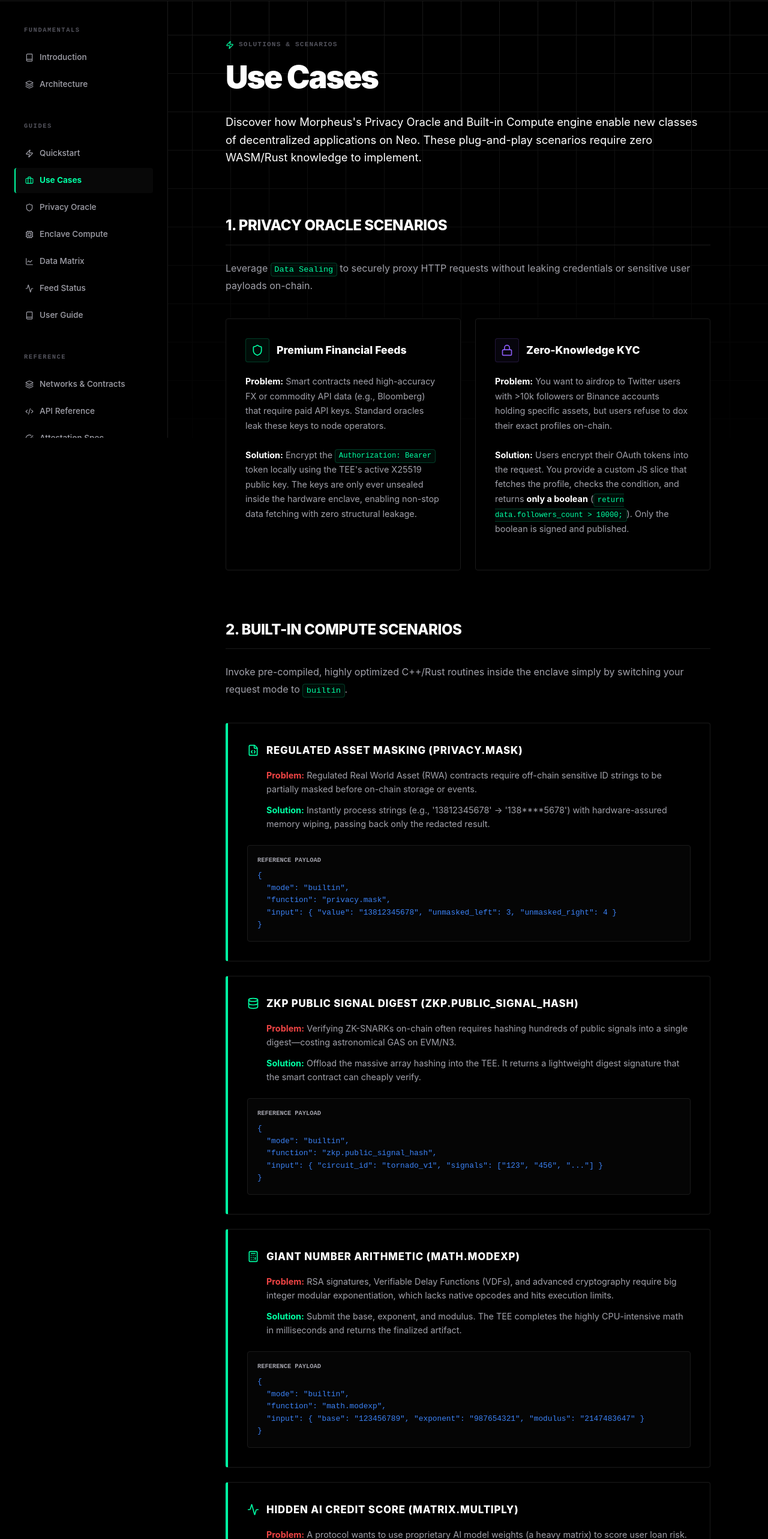
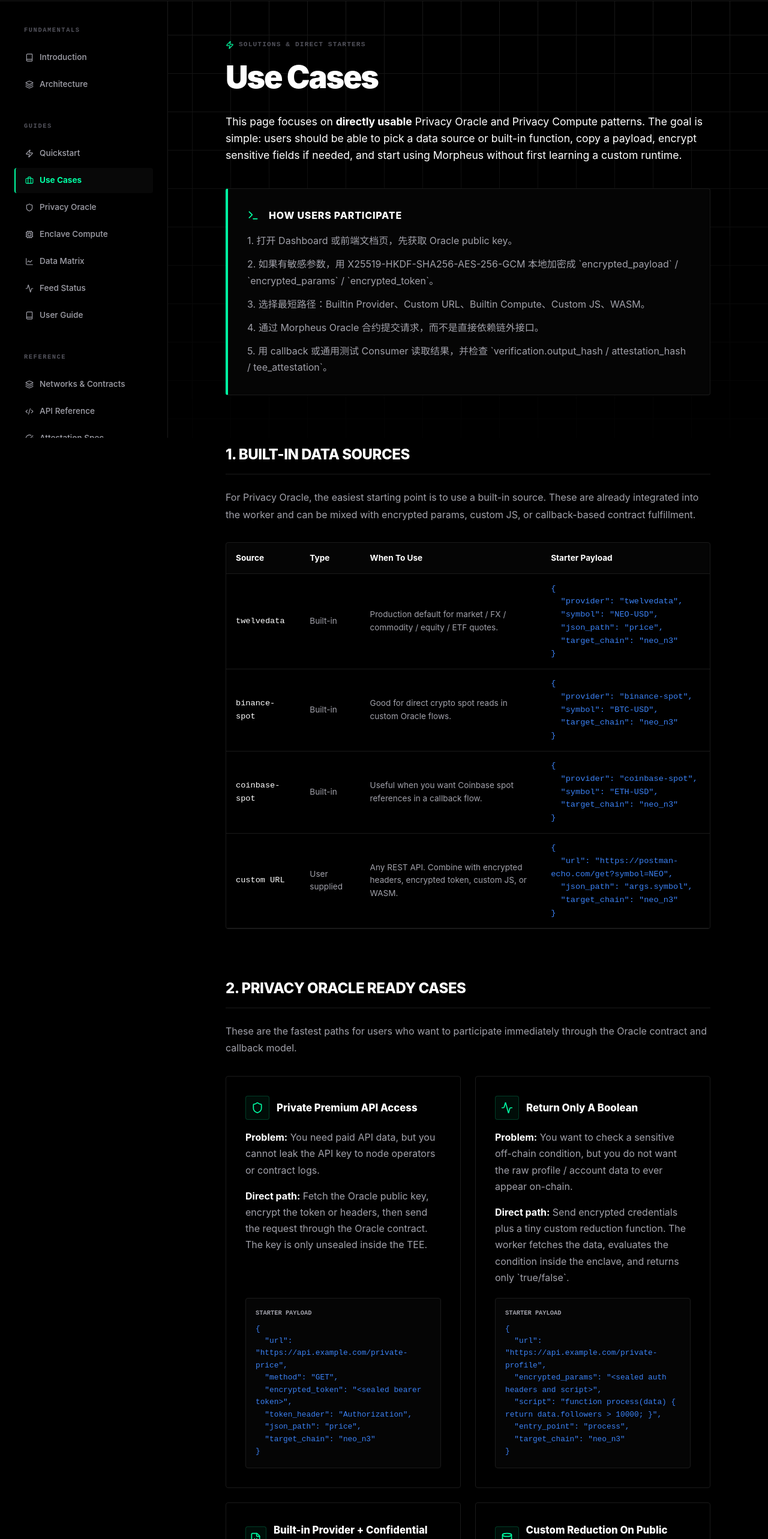
Before and after one commit to r3e-network/neo-morpheus-oracle, a Next.js app in the folder apps/web/: page /docs/use-cases in a window 1280 px wide. Shown: the part 70-2636 px from the top of the page at 60% size. Built offline with nearby package versions, Linux system fonts and the light colour scheme; no server answers.

Commit message:
Expand privacy oracle and compute use cases

```diff
--- a/apps/web/app/docs/use-cases/page.tsx
+++ b/apps/web/app/docs/use-cases/page.tsx
@@ -1,128 +1,328 @@
 "use client";
 
-import { Shield, Lock, Zap, FileCode, Database, Calculator, Activity } from "lucide-react";
+import { Shield, Lock, Zap, FileCode, Database, Calculator, Activity, Terminal, Globe } from "lucide-react";
+
+const oracleProviders = [
+  {
+    name: "twelvedata",
+    kind: "Built-in",
+    note: "Production default for market / FX / commodity / equity / ETF quotes.",
+    example: {
+      provider: "twelvedata",
+      symbol: "NEO-USD",
+      json_path: "price",
+      target_chain: "neo_n3",
+    },
+  },
+  {
+    name: "binance-spot",
+    kind: "Built-in",
+    note: "Good for direct crypto spot reads in custom Oracle flows.",
+    example: {
+      provider: "binance-spot",
+      symbol: "BTC-USD",
+      target_chain: "neo_n3",
+    },
+  },
+  {
+    name: "coinbase-spot",
+    kind: "Built-in",
+    note: "Useful when you want Coinbase spot references in a callback flow.",
+    example: {
+      provider: "coinbase-spot",
+      symbol: "ETH-USD",
+      target_chain: "neo_n3",
+    },
+  },
+  {
+    name: "custom URL",
+    kind: "User supplied",
+    note: "Any REST API. Combine with encrypted headers, encrypted token, custom JS, or WASM.",
+    example: {
+      url: "https://postman-echo.com/get?symbol=NEO",
+      json_path: "args.symbol",
+      target_chain: "neo_n3",
+    },
+  },
+];
+
+const oracleScenarios = [
+  {
+    icon: Shield,
+    title: "Private Premium API Access",
+    problem: "You need paid API data, but you cannot leak the API key to node operators or contract logs.",
+    solution: "Fetch the Oracle public key, encrypt the token or headers, then send the request through the Oracle contract. The key is only unsealed inside the TEE.",
+    payload: `{
+  "url": "https://api.example.com/private-price",
+  "method": "GET",
+  "encrypted_token": "<sealed bearer token>",
+  "token_header": "Authorization",
+  "json_path": "price",
+  "target_chain": "neo_n3"
+}`,
+  },
+  {
+    icon: Activity,
+    title: "Return Only A Boolean",
+    problem: "You want to check a sensitive off-chain condition, but you do not want the raw profile / account data to ever appear on-chain.",
+    solution: "Send encrypted credentials plus a tiny custom reduction function. The worker fetches the data, evaluates the condition inside the enclave, and returns only `true/false`.",
+    payload: `{
+  "url": "https://api.example.com/private-profile",
+  "encrypted_params": "<sealed auth headers and script>",
+  "script": "function process(data) { return data.followers > 10000; }",
+  "entry_point": "process",
+  "target_chain": "neo_n3"
+}`,
+  },
+  {
+    icon: FileCode,
+    title: "Built-in Provider + Confidential Params",
+    problem: "You want the convenience of a built-in provider, but you still need to hide fields like `json_path`, provider params, or function name.",
+    solution: "Use `encrypted_payload` or `encrypted_params` to patch the request inside the TEE before the built-in provider call executes.",
+    payload: `{
+  "provider": "twelvedata",
+  "symbol": "BTC-USD",
+  "encrypted_payload": "<sealed { \\"json_path\\": \\"price\\", \\"target_chain\\": \\"neo_n3\\" }>"
+}`,
+  },
+  {
+    icon: Database,
+    title: "Custom Reduction On Public Data",
+    problem: "The upstream API is public, but you want a custom transformed output instead of forwarding the raw response.",
+    solution: "Use a normal Oracle request with custom JS or WASM to reduce the response into the exact scalar your contract wants.",
+    payload: `{
+  "provider": "twelvedata",
+  "symbol": "SOL-USD",
+  "script": "function process(data) { return Number(data.price) > 100; }",
+  "entry_point": "process",
+  "target_chain": "neo_n3"
+}`,
+  },
+];
+
+const builtinScenarios = [
+  {
+    icon: Lock,
+    title: "privacy.mask",
+    summary: "Mask sensitive strings before returning them.",
+    payload: `{
+  "mode": "builtin",
+  "function": "privacy.mask",
+  "input": { "value": "13812345678", "unmasked_left": 3, "unmasked_right": 4 },
+  "target_chain": "neo_n3"
+}`,
+  },
+  {
+    icon: Calculator,
+    title: "math.modexp",
+    summary: "Useful for big integer cryptography, RSA helpers, VDF-style workloads, and challenge-response math.",
+    payload: `{
+  "mode": "builtin",
+  "function": "math.modexp",
+  "input": { "base": "123456789", "exponent": "987654321", "modulus": "2147483647" },
+  "target_chain": "neo_n3"
+}`,
+  },
+  {
+    icon: Activity,
+    title: "vector.cosine_similarity",
+    summary: "Compare embeddings or user vectors without deploying your own script runtime.",
+    payload: `{
+  "mode": "builtin",
+  "function": "vector.cosine_similarity",
+  "input": { "left": [0.12, 0.91, 0.33], "right": [0.15, 0.87, 0.31] },
+  "target_chain": "neo_n3"
+}`,
+  },
+  {
+    icon: Database,
+    title: "zkp.public_signal_hash",
+    summary: "Hash large public-signal arrays off-chain and return one digest for cheap contract verification.",
+    payload: `{
+  "mode": "builtin",
+  "function": "zkp.public_signal_hash",
+  "input": { "circuit_id": "credit_v1", "signals": ["1", "2", "3"] },
+  "target_chain": "neo_n3"
+}`,
+  },
+  {
+    icon: Zap,
+    title: "fhe.noise_budget_estimate",
+    summary: "Plan FHE workloads before you commit to expensive proving or encrypted inference pipelines.",
+    payload: `{
+  "mode": "builtin",
+  "function": "fhe.noise_budget_estimate",
+  "input": { "multiplicative_depth": 4, "scale_bits": 40, "modulus_bits": 218 },
+  "target_chain": "neo_n3"
+}`,
+  },
+  {
+    icon: FileCode,
+    title: "hash.sha256 / hash.keccak256 / merkle.root",
+    summary: "Good for proof preprocessing, settlement digests, commitment schemes, and callback minimization.",
+    payload: `{
+  "mode": "builtin",
+  "function": "merkle.root",
+  "input": { "leaves": ["a", "b", "c"] },
+  "target_chain": "neo_n3"
+}`,
+  },
+];
+
+const participationFlow = [
+  "1. 打开 Dashboard 或前端文档页，先获取 Oracle public key。",
+  "2. 如果有敏感参数，用 X25519-HKDF-SHA256-AES-256-GCM 本地加密成 `encrypted_payload` / `encrypted_params` / `encrypted_token`。",
+  "3. 选择最短路径：Builtin Provider、Custom URL、Builtin Compute、Custom JS、WASM。",
+  "4. 通过 Morpheus Oracle 合约提交请求，而不是直接依赖链外接口。",
+  "5. 用 callback 或通用测试 Consumer 读取结果，并检查 `verification.output_hash / attestation_hash / tee_attestation`。",
+];
 
 export default function DocsUseCases() {
   return (
     <div className="fade-in">
       <div style={{ display: "flex", alignItems: "center", gap: "8px", marginBottom: "1rem" }}>
         <Zap size={14} color="var(--neo-green)" />
-        <span style={{ fontSize: '0.7rem', fontWeight: 800, color: 'var(--text-muted)', textTransform: 'uppercase', letterSpacing: '0.1em', fontFamily: 'var(--font-mono)' }}>SOLUTIONS & SCENARIOS</span>
+        <span style={{ fontSize: "0.7rem", fontWeight: 800, color: "var(--text-muted)", textTransform: "uppercase", letterSpacing: "0.1em", fontFamily: "var(--font-mono)" }}>
+          SOLUTIONS & DIRECT STARTERS
+        </span>
       </div>
       <h1>Use Cases</h1>
 
-      <p className="lead" style={{ fontSize: '1.15rem', color: 'var(--text-primary)', marginBottom: '3rem', lineHeight: 1.6 }}>
-        Discover how Morpheus's Privacy Oracle and Built-in Compute engine enable new classes of decentralized applications on Neo. These plug-and-play scenarios require zero WASM/Rust knowledge to implement.
+      <p className="lead" style={{ fontSize: "1.1rem", color: "var(--text-primary)", marginBottom: "2.5rem", lineHeight: 1.6 }}>
+        This page focuses on <strong>directly usable</strong> Privacy Oracle and Privacy Compute patterns. The goal is simple:
+        users should be able to pick a data source or built-in function, copy a payload, encrypt sensitive fields if needed,
+        and start using Morpheus without first learning a custom runtime.
       </p>
 
-      <h2>1. Privacy Oracle Scenarios</h2>
-      <p>
-        Leverage <code>Data Sealing</code> to securely proxy HTTP requests without leaking credentials or sensitive user payloads on-chain.
-      </p>
-
-      <div style={{ display: 'grid', gridTemplateColumns: 'repeat(auto-fit, minmax(320px, 1fr))', gap: '1.5rem', margin: '2.5rem 0' }}>
-        <div style={{ padding: '2rem', background: '#000', border: '1px solid var(--border-dim)', borderRadius: '4px', display: 'flex', flexDirection: 'column' }}>
-          <div style={{ display: 'flex', alignItems: 'center', gap: '12px', marginBottom: '1.25rem' }}>
-            <div style={{ width: '40px', height: '40px', borderRadius: '4px', background: 'rgba(0,255,163,0.05)', border: '1px solid rgba(0,255,163,0.2)', display: 'flex', alignItems: 'center', justifyContent: 'center' }}>
-              <Shield size={20} color="var(--neo-green)" />
-            </div>
-            <h3 style={{ margin: 0, fontSize: '1.1rem', fontWeight: 800 }}>Premium Financial Feeds</h3>
-          </div>
-          <p style={{ fontSize: '0.9rem', color: 'var(--text-secondary)', lineHeight: 1.7, flex: 1 }}>
-            <strong>Problem:</strong> Smart contracts need high-accuracy FX or commodity API data (e.g., Bloomberg) that require paid API keys. Standard oracles leak these keys to node operators.<br/><br/>
-            <strong>Solution:</strong> Encrypt the <code>Authorization: Bearer</code> token locally using the TEE's active X25519 public key. The keys are only ever unsealed inside the hardware enclave, enabling non-stop data fetching with zero structural leakage.
-          </p>
+      <div className="card-industrial" style={{ padding: "2rem", borderLeft: "4px solid var(--neo-green)", marginBottom: "2.5rem" }}>
+        <div style={{ display: "flex", gap: "1rem", alignItems: "center", marginBottom: "1rem" }}>
+          <Terminal size={20} color="var(--neo-green)" />
+          <h3 style={{ margin: 0, fontSize: "1rem", fontWeight: 800, color: "#fff", textTransform: "uppercase", letterSpacing: "0.05em" }}>How Users Participate</h3>
         </div>
-
-        <div style={{ padding: '2rem', background: '#000', border: '1px solid var(--border-dim)', borderRadius: '4px', display: 'flex', flexDirection: 'column' }}>
-          <div style={{ display: 'flex', alignItems: 'center', gap: '12px', marginBottom: '1.25rem' }}>
-            <div style={{ width: '40px', height: '40px', borderRadius: '4px', background: 'rgba(139,92,246,0.05)', border: '1px solid rgba(139,92,246,0.2)', display: 'flex', alignItems: 'center', justifyContent: 'center' }}>
-              <Lock size={20} color="var(--accent-purple)" />
-            </div>
-            <h3 style={{ margin: 0, fontSize: '1.1rem', fontWeight: 800 }}>Zero-Knowledge KYC</h3>
-          </div>
-          <p style={{ fontSize: '0.9rem', color: 'var(--text-secondary)', lineHeight: 1.7, flex: 1 }}>
-            <strong>Problem:</strong> You want to airdrop to Twitter users with &gt;10k followers or Binance accounts holding specific assets, but users refuse to dox their exact profiles on-chain.<br/><br/>
-            <strong>Solution:</strong> Users encrypt their OAuth tokens into the request. You provide a custom JS slice that fetches the profile, checks the condition, and returns <strong>only a boolean</strong> (<code>return data.followers_count &gt; 10000;</code>). Only the boolean is signed and published.
-          </p>
+        <div style={{ display: "flex", flexDirection: "column", gap: "0.75rem" }}>
+          {participationFlow.map((step) => (
+            <div key={step} style={{ color: "var(--text-secondary)", lineHeight: 1.7 }}>{step}</div>
+          ))}
         </div>
       </div>
 
-      <h2>2. Built-in Compute Scenarios</h2>
+      <h2>1. Built-in Data Sources</h2>
       <p>
-        Invoke pre-compiled, highly optimized C++/Rust routines inside the enclave simply by switching your request mode to <code>builtin</code>.
+        For Privacy Oracle, the easiest starting point is to use a built-in source. These are already integrated into the worker and
+        can be mixed with encrypted params, custom JS, or callback-based contract fulfillment.
       </p>
 
-      <div style={{ display: 'flex', flexDirection: 'column', gap: '1.5rem', margin: '2.5rem 0' }}>
-        {[
-          {
-            icon: FileCode,
-            title: "Regulated Asset Masking (privacy.mask)",
-            problem: "Regulated Real World Asset (RWA) contracts require off-chain sensitive ID strings to be partially masked before on-chain storage or events.",
-            solution: "Instantly process strings (e.g., '13812345678' -> '138****5678') with hardware-assured memory wiping, passing back only the redacted result.",
-            payload: `{
-  "mode": "builtin",
-  "function": "privacy.mask",
-  "input": { "value": "13812345678", "unmasked_left": 3, "unmasked_right": 4 }
-}`
-          },
-          {
-            icon: Database,
-            title: "ZKP Public Signal Digest (zkp.public_signal_hash)",
-            problem: "Verifying ZK-SNARKs on-chain often requires hashing hundreds of public signals into a single digest—costing astronomical GAS on EVM/N3.",
-            solution: "Offload the massive array hashing into the TEE. It returns a lightweight digest signature that the smart contract can cheaply verify.",
-            payload: `{
-  "mode": "builtin",
-  "function": "zkp.public_signal_hash",
-  "input": { "circuit_id": "tornado_v1", "signals": ["123", "456", "..."] }
-}`
-          },
-          {
-            icon: Calculator,
-            title: "Giant Number Arithmetic (math.modexp)",
-            problem: "RSA signatures, Verifiable Delay Functions (VDFs), and advanced cryptography require big integer modular exponentiation, which lacks native opcodes and hits execution limits.",
-            solution: "Submit the base, exponent, and modulus. The TEE completes the highly CPU-intensive math in milliseconds and returns the finalized artifact.",
-            payload: `{
-  "mode": "builtin",
-  "function": "math.modexp",
-  "input": { "base": "123456789", "exponent": "987654321", "modulus": "2147483647" }
-}`
-          },
-          {
-            icon: Activity,
-            title: "Hidden AI Credit Score (matrix.multiply)",
-            problem: "A protocol wants to use proprietary AI model weights (a heavy matrix) to score user loan risk. Releasing it on-chain exposes the IP; keeping it central destroys trust.",
-            solution: "The protocol encrypts their weights. The user loads their public behavior vector. The TEE performs secure dense matrix multiplication and safely returns only the final 'Credit Score: 850'.",
-            payload: `{
-  "mode": "builtin",
-  "function": "matrix.multiply",
-  "input": { "left": [[...]], "right": [[...]] }
-}`
-          }
-        ].map((item, i) => {
+      <div style={{ overflowX: "auto", border: "1px solid var(--border-dim)", borderRadius: "4px", background: "#000", margin: "2rem 0 3rem" }}>
+        <table style={{ width: "100%", borderCollapse: "collapse", fontSize: "0.85rem" }}>
+          <thead>
+            <tr style={{ borderBottom: "1px solid var(--border-dim)", background: "rgba(255,255,255,0.02)" }}>
+              <th style={{ padding: "0.9rem 1rem", textAlign: "left" }}>Source</th>
+              <th style={{ padding: "0.9rem 1rem", textAlign: "left" }}>Type</th>
+              <th style={{ padding: "0.9rem 1rem", textAlign: "left" }}>When To Use</th>
+              <th style={{ padding: "0.9rem 1rem", textAlign: "left" }}>Starter Payload</th>
+            </tr>
+          </thead>
+          <tbody>
+            {oracleProviders.map((item) => (
+              <tr key={item.name} style={{ borderBottom: "1px solid var(--border-dim)" }}>
+                <td style={{ padding: "0.85rem 1rem", fontFamily: "var(--font-mono)", color: "#fff" }}>{item.name}</td>
+                <td style={{ padding: "0.85rem 1rem", color: "var(--text-secondary)" }}>{item.kind}</td>
+                <td style={{ padding: "0.85rem 1rem", color: "var(--text-secondary)" }}>{item.note}</td>
+                <td style={{ padding: "0.85rem 1rem", color: "var(--accent-blue)", fontFamily: "var(--font-mono)", whiteSpace: "pre-wrap" }}>
+                  {JSON.stringify(item.example, null, 2)}
+                </td>
+              </tr>
+            ))}
+          </tbody>
+        </table>
+      </div>
+
+      <h2>2. Privacy Oracle Ready Cases</h2>
+      <p>
+        These are the fastest paths for users who want to participate immediately through the Oracle contract and callback model.
+      </p>
+
+      <div style={{ display: "grid", gridTemplateColumns: "repeat(auto-fit, minmax(320px, 1fr))", gap: "1.5rem", margin: "2rem 0 3rem" }}>
+        {oracleScenarios.map((item) => {
           const Icon = item.icon;
           return (
-            <div key={i} style={{ padding: '2rem', background: '#000', border: '1px solid var(--border-dim)', borderRadius: '4px', borderLeft: '4px solid var(--neo-green)' }}>
-              <div style={{ display: 'flex', alignItems: 'center', gap: '12px', marginBottom: '1rem' }}>
-                <Icon size={20} color="var(--neo-green)" />
-                <h3 style={{ margin: 0, fontSize: '1.05rem', fontWeight: 800, textTransform: 'uppercase', letterSpacing: '0.05em' }}>{item.title}</h3>
+            <div key={item.title} style={{ padding: "2rem", background: "#000", border: "1px solid var(--border-dim)", borderRadius: "4px", display: "flex", flexDirection: "column" }}>
+              <div style={{ display: "flex", alignItems: "center", gap: "12px", marginBottom: "1rem" }}>
+                <div style={{ width: "40px", height: "40px", borderRadius: "4px", background: "rgba(0,255,163,0.05)", border: "1px solid rgba(0,255,163,0.2)", display: "flex", alignItems: "center", justifyContent: "center" }}>
+                  <Icon size={20} color="var(--neo-green)" />
+                </div>
+                <h3 style={{ margin: 0, fontSize: "1.05rem", fontWeight: 800 }}>{item.title}</h3>
               </div>
-              <div style={{ display: 'flex', flexDirection: 'column', gap: '0.75rem', marginBottom: '1.5rem', paddingLeft: '2rem' }}>
-                <p style={{ margin: 0, fontSize: '0.9rem', color: 'var(--text-secondary)', lineHeight: 1.6 }}>
-                  <strong style={{ color: '#ef4444' }}>Problem:</strong> {item.problem}
-                </p>
-                <p style={{ margin: 0, fontSize: '0.9rem', color: 'var(--text-secondary)', lineHeight: 1.6 }}>
-                  <strong style={{ color: 'var(--neo-green)' }}>Solution:</strong> {item.solution}
-                </p>
-              </div>
-              <div style={{ padding: '1rem', background: 'rgba(255,255,255,0.02)', border: '1px solid var(--border-dim)', borderRadius: '4px' }}>
-                <h4 style={{ fontSize: '0.65rem', color: 'var(--text-secondary)', fontWeight: 800, marginBottom: '0.5rem', fontFamily: 'var(--font-mono)' }}>REFERENCE PAYLOAD</h4>
-                <pre style={{ margin: 0, whiteSpace: 'pre-wrap', color: 'var(--accent-blue)', fontFamily: 'var(--font-mono)', fontSize: '0.8rem' }}>{item.payload}</pre>
+              <p style={{ color: "var(--text-secondary)", lineHeight: 1.7, marginBottom: "1rem" }}>
+                <strong style={{ color: "#fff" }}>Problem:</strong> {item.problem}
+              </p>
+              <p style={{ color: "var(--text-secondary)", lineHeight: 1.7, marginBottom: "1.25rem" }}>
+                <strong style={{ color: "#fff" }}>Direct path:</strong> {item.solution}
+              </p>
+              <div style={{ padding: "1rem", background: "rgba(255,255,255,0.02)", border: "1px solid var(--border-dim)", borderRadius: "4px", marginTop: "auto" }}>
+                <div style={{ fontSize: "0.65rem", color: "var(--text-secondary)", fontWeight: 800, marginBottom: "0.5rem", fontFamily: "var(--font-mono)" }}>STARTER PAYLOAD</div>
+                <pre style={{ margin: 0, whiteSpace: "pre-wrap", color: "var(--accent-blue)", fontFamily: "var(--font-mono)", fontSize: "0.8rem" }}>{item.payload}</pre>
               </div>
             </div>
           );
         })}
       </div>
+
+      <h2>3. Built-in Compute Ready Cases</h2>
+      <p>
+        If the user does not need an external data fetch and only needs secure off-chain computation, use <code>mode = "builtin"</code>.
+        These methods are already shipped in the worker and do not require user-supplied scripts.
+      </p>
+
+      <div style={{ display: "flex", flexDirection: "column", gap: "1.25rem", margin: "2rem 0 3rem" }}>
+        {builtinScenarios.map((item) => {
+          const Icon = item.icon;
+          return (
+            <div key={item.title} style={{ padding: "1.75rem", background: "#000", border: "1px solid var(--border-dim)", borderRadius: "4px", borderLeft: "4px solid var(--neo-green)" }}>
+              <div style={{ display: "flex", alignItems: "center", gap: "12px", marginBottom: "0.85rem" }}>
+                <Icon size={18} color="var(--neo-green)" />
+                <h3 style={{ margin: 0, fontSize: "1rem", fontWeight: 800, textTransform: "uppercase", letterSpacing: "0.05em" }}>{item.title}</h3>
+              </div>
+              <p style={{ marginTop: 0, marginBottom: "1rem", color: "var(--text-secondary)", lineHeight: 1.6 }}>{item.summary}</p>
+              <div style={{ padding: "1rem", background: "rgba(255,255,255,0.02)", border: "1px solid var(--border-dim)", borderRadius: "4px" }}>
+                <div style={{ fontSize: "0.65rem", color: "var(--text-secondary)", fontWeight: 800, marginBottom: "0.5rem", fontFamily: "var(--font-mono)" }}>STARTER PAYLOAD</div>
+                <pre style={{ margin: 0, whiteSpace: "pre-wrap", color: "var(--accent-blue)", fontFamily: "var(--font-mono)", fontSize: "0.8rem" }}>{item.payload}</pre>
+              </div>
+            </div>
+          );
+        })}
+      </div>
+
+      <h2>4. Best First Steps For New Users</h2>
+      <div style={{ display: "grid", gridTemplateColumns: "repeat(auto-fit, minmax(260px, 1fr))", gap: "1.5rem", margin: "2rem 0" }}>
+        <div className="card-industrial" style={{ padding: "1.75rem" }}>
+          <div style={{ display: "flex", alignItems: "center", gap: "10px", marginBottom: "0.85rem" }}>
+            <Globe size={18} color="var(--neo-green)" />
+            <h3 style={{ margin: 0, fontSize: "0.95rem", fontWeight: 800 }}>Zero-Code Oracle Test</h3>
+          </div>
+          <p style={{ color: "var(--text-secondary)", lineHeight: 1.6, marginBottom: 0 }}>
+            Use the universal callback consumer on Neo N3 mainnet, submit a built-in provider request, and inspect the callback result without deploying your own contract first.
+          </p>
+        </div>
+        <div className="card-industrial" style={{ padding: "1.75rem" }}>
+          <div style={{ display: "flex", alignItems: "center", gap: "10px", marginBottom: "0.85rem" }}>
+            <Lock size={18} color="var(--neo-green)" />
+            <h3 style={{ margin: 0, fontSize: "0.95rem", fontWeight: 800 }}>Encrypted Built-in Compute</h3>
+          </div>
+          <p style={{ color: "var(--text-secondary)", lineHeight: 1.6, marginBottom: 0 }}>
+            Keep the function name and input private by sealing a full JSON patch into <code>encrypted_payload</code>, then let the TEE resolve and execute it.
+          </p>
+        </div>
+        <div className="card-industrial" style={{ padding: "1.75rem" }}>
+          <div style={{ display: "flex", alignItems: "center", gap: "10px", marginBottom: "0.85rem" }}>
+            <FileCode size={18} color="var(--neo-green)" />
+            <h3 style={{ margin: 0, fontSize: "0.95rem", fontWeight: 800 }}>Custom URL + Tiny JS</h3>
+          </div>
+          <p style={{ color: "var(--text-secondary)", lineHeight: 1.6, marginBottom: 0 }}>
+            Start with a public URL, then add a tiny reduction function that returns a scalar or boolean. This is the easiest path from “public fetch” to “TEE logic”.
+          </p>
+        </div>
+      </div>
     </div>
   );
 }
```
